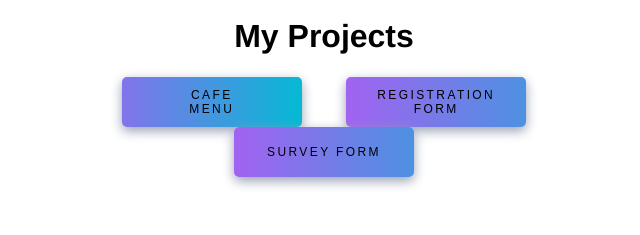
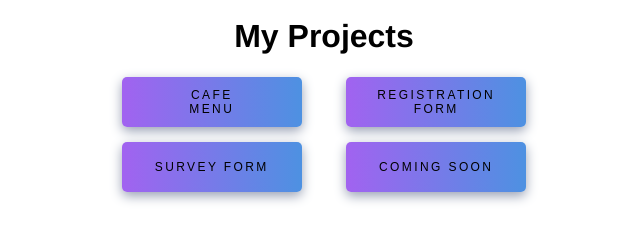
Before and after one commit to heathology/heathology.github.io, a plain HTML site: page index.html in a window 1280 px wide. Shown: the part 741-976 px from the top of the page, without its empty margins (316-956 px from the left). Before the commit the page ends 946 px from the top, so only its background shows below. Drawn offline with Linux system fonts and the light colour scheme.

Commit message:
updated gradient on link buttons

```diff
--- a/css/styles.css
+++ b/css/styles.css
@@ -49,7 +49,7 @@ h1, p {
 	text-align: center;
 	position: relative;
 	width: 220px;
-	margin: 0 auto;
+	margin: 0 0 15px auto;
 	cursor: pointer;
 }
 
@@ -74,11 +74,12 @@ button {
 .fill-one {
 	position: absolute;
 	background-image: linear-gradient(to right, #E040FB, #00BCD4);
+	background-size: 150% 150%;
 	height: 70px;
 	width: 320px;
 	border-radius: 5px;
 	margin: -40px 0 0 -140px;
-	z-index: -1;
+	z-index: -2;
 	transition: all 0.4s ease;
 }
 
@@ -101,11 +102,28 @@ button {
 }
 
 .button-container-two:hover .fill-two {
-	-webkit-animation: gradient 3s ease infinite;
-	-moz-animation: gradient 3s ease infinite;
-	animation: gradient 3s ease infinite;
+	-webkit-transform: translateX(100px);
+	-moz-transform: translateX(100px);
+	transform: translateX(100px);
 }
 
+.fill-three {
+	position: absolute;
+	background-image: linear-gradient(to right, #E040FB, #00BCD4);
+	background-size: 150% 150%;
+	height: 70px;
+	width: 320px;
+	border-radius: 5px;
+	margin: -40px 0 0 -140px;
+	z-index: -2;
+	transition: all 0.4s ease;
+}
+
+.button-container-three:hover .fill-three {
+	-webkit-transform: translateX(100px);
+	-moz-transform: translateX(100px);
+	transform: translateX(100px);
+}
 @-webkit-keyframes gradient {
 	0% {
 		background-position: 0% 50%;
--- a/index.html
+++ b/index.html
@@ -24,12 +24,16 @@
 				<div class="fill-two"></div>
 			</button></a>
 			</div>
-		</div>
-		<div id="outer">
-			<div class="button-container button-container-two inner">
+			<div class="button-container button-container-three inner">
 				<a href="/survey-form/index.html"><button>
 				Survey Form
-				<div class="fill-two"></div>
+				<div class="fill-three"></div>
+			</button></a>
+			</div>
+			<div class="button-container button-container-three inner">
+				<a href="/survey-form/index.html"><button>
+				Coming Soon
+				<div class="fill-three"></div>
 			</button></a>
 			</div>
 		</div>
```
